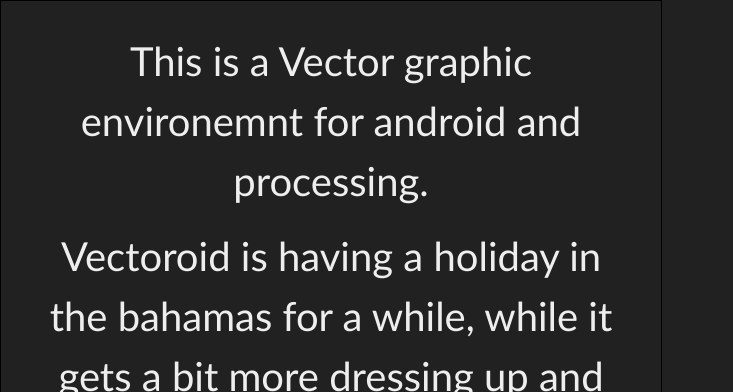
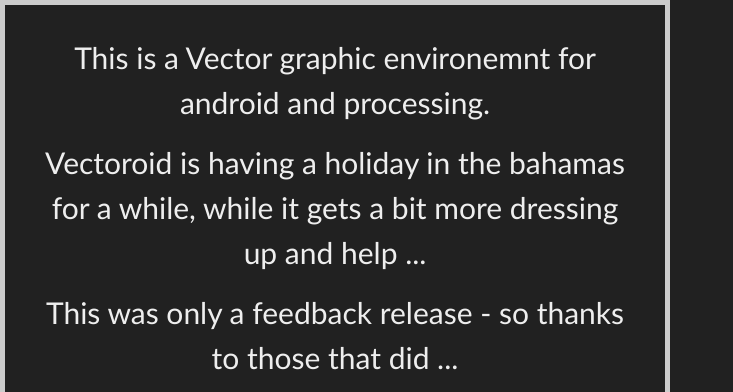
Before and after one commit to sentinelweb/vectoroid, a plain HTML site: page index.html in a window 1280 px wide. Shown: the top 392 px of the page, without its empty margins (0-733 px from the left). Drawn offline with Linux system fonts and the light colour scheme.

Commit message:
Update index.html

```diff
--- a/index.html
+++ b/index.html
@@ -12,7 +12,7 @@
   </head>
 
   <body style="width:100%">
-<div style="width:600px;border:1px solid black;padding:30px;text-align:center;font-size:40px;color:#eeeeee;"
+<div style="width:600px;border:5px solid #cccccc;padding:30px;text-align:center;font-size:30px;color:#eeeeee;"
 <p>This is a Vector graphic environemnt for android and processing.
 </p>
 <p>Vectoroid is having a holiday in the bahamas for a while, while it gets a bit more dressing up and help ...
```
